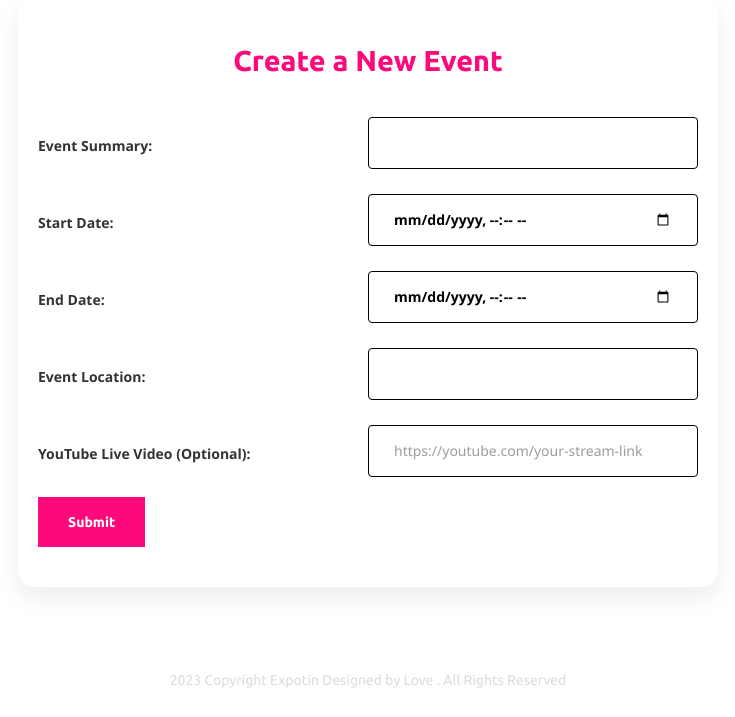
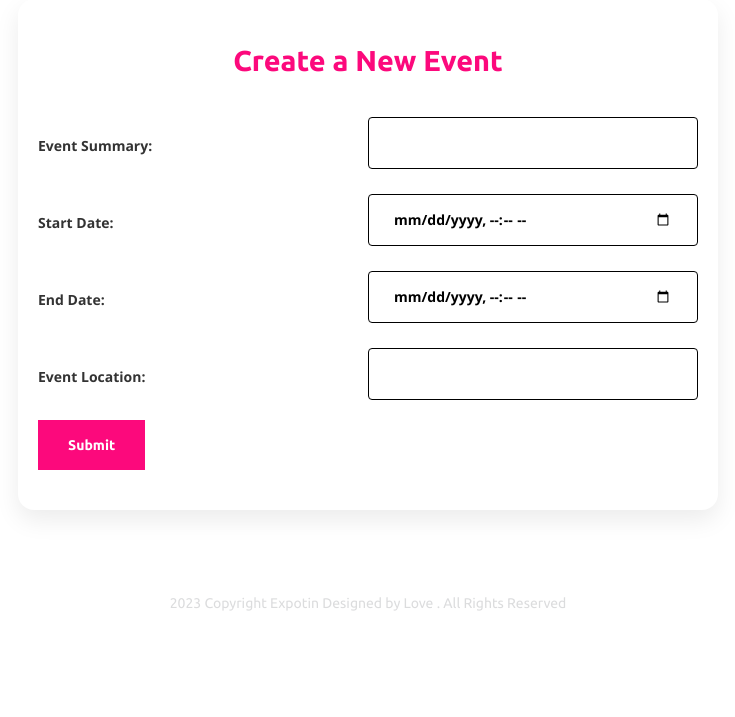
Before and after one commit to DannyGarciaDEV/DemoKPOP, a Node server app: page /createEvent in a window 1280 px wide. Shown: the part 641-1358 px from the top of the page, without its empty margins (272-1007 px from the left). After the commit the page ends 1252 px from the top, so only its background shows below. Run offline with Node 20, Linux system fonts and the light colour scheme; the visitor is signed in with stand-in values (Sample User, id 1); data that the repository does not hold is empty; some libraries are stand-ins or nearby versions; some web fonts are replaced.

Commit message:
fixing creating events format and adding fetching

```diff
--- a/views/createEvent.ejs
+++ b/views/createEvent.ejs
@@ -250,7 +250,6 @@
                 <!-- Contact Form Start -->
 
 
-
                 <div class="form-events">
                     <form id="eventForm">
                       <h2>Create a New Event</h2>
@@ -275,19 +274,44 @@
                         <input type="text" id="location" name="location" required>
                       </div>
 
-                      <div class="form-group">
-                        <label for="videoUrl">YouTube Live Video (optional):</label>
-                        <input type="text" id="videoUrl" name="videoUrl" placeholder="https://youtube.com/your-stream-link">
-                      </div>
-
                       <button class="btn submsg" type="submit">Submit</button>
                     </form>
                   </div>
 
+
         <!-- Contact Page Start -->
+        <script>
+            document.getElementById('eventForm').addEventListener('submit', async function (e) {
+              e.preventDefault();
 
+              const data = {
+                summary: document.getElementById('eventName').value,
+                startDate: document.getElementById('startDate').value,
+                endDate: document.getElementById('endDate').value,
+                location: document.getElementById('location').value
+              };
 
+              try {
+                const res = await fetch('/event', {
+                  method: 'POST',
+                  headers: {
+                    'Content-Type': 'application/json'
+                  },
+                  body: JSON.stringify(data)
+                });
 
+                if (res.ok) {
+                  window.location.href = res.url;
+                } else {
+                  const error = await res.text();
+                  console.error('Error:', error);
+                  alert('Something went wrong while creating the event.');
+                }
+              } catch (err) {
+                console.error('Fetch failed:', err);
+              }
+            });
+          </script>
 
             <!-- Footer Copyright Start -->
             <div class="footer-copyright-area">
@@ -349,39 +373,6 @@
 
 
 </body>
-<script>
-    document.getElementById('eventForm').addEventListener('submit', async function(e) {
-      e.preventDefault();
 
-      const data = {
-        summary: document.getElementById('eventName').value,
-        startDate: document.getElementById('startDate').value,
-        endDate: document.getElementById('endDate').value,
-        location: document.getElementById('location').value,
-        videoUrl: document.getElementById('videoUrl').value,
-      };
-
-      try {
-        const res = await fetch('/event', {
-          method: 'POST',
-          headers: {
-            'Content-Type': 'application/json'
-          },
-          body: JSON.stringify(data)
-        });
-
-        if (res.ok) {
-          const redirectedUrl = await res.url;
-          window.location.href = redirectedUrl; // optionally redirect to event page
-        } else {
-          const error = await res.text();
-          console.error('Error:', error);
-          alert('Something went wrong while creating the event.');
-        }
-      } catch (err) {
-        console.error('Fetch failed:', err);
-      }
-    });
-  </script>
 
 </html>
```
